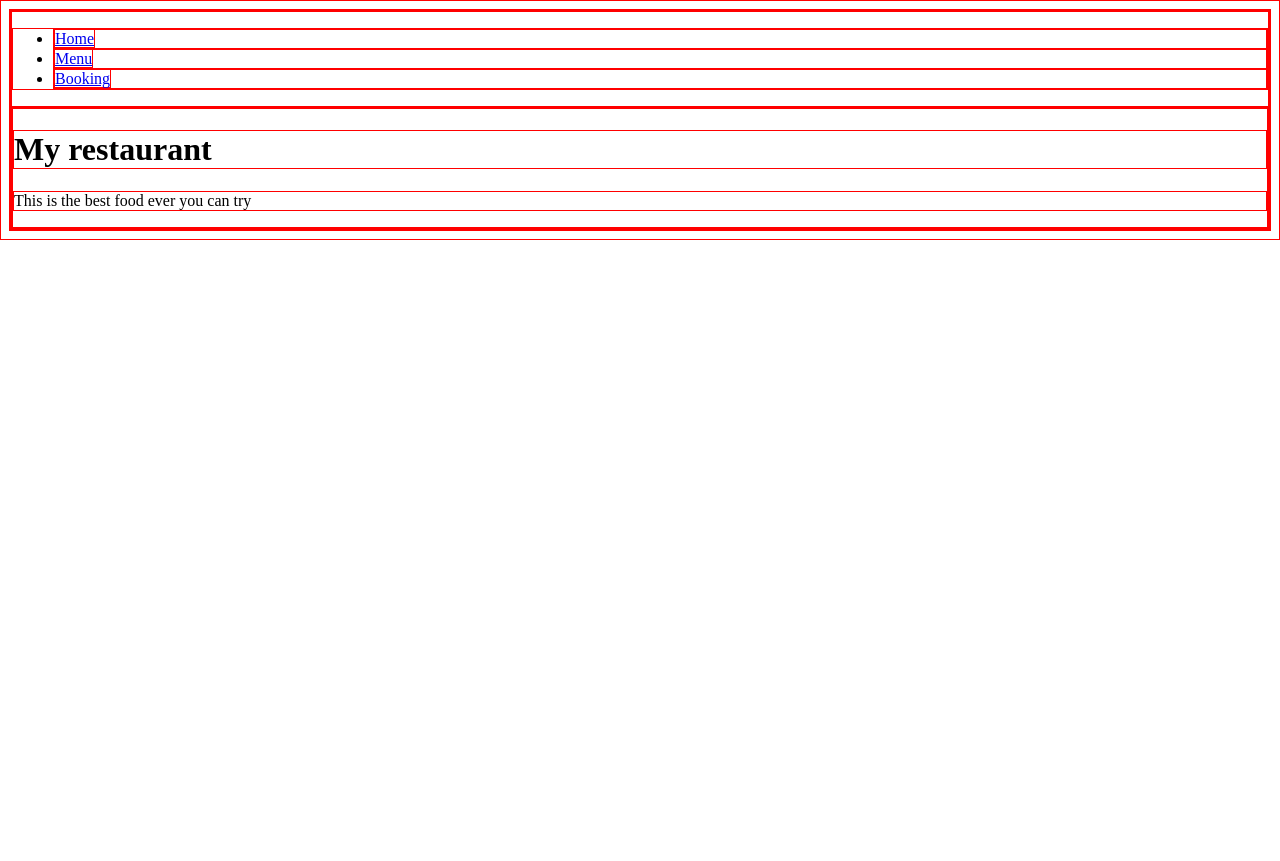
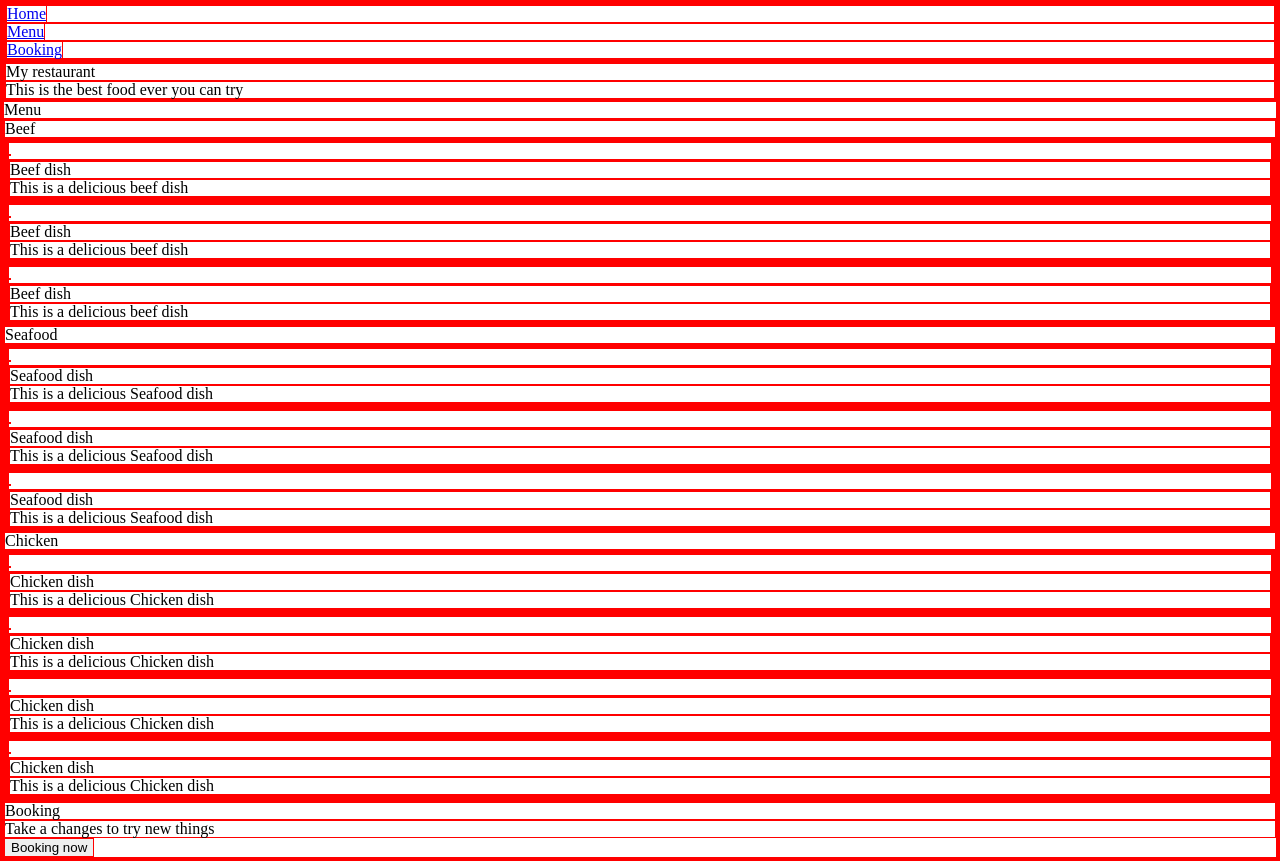
Before and after one commit to Grifo89/Javascript-restaurant-page, a website built with webpack: page dist/index.html in a window 1280 px wide. Before the commit the page ends 800 px from the top, so only its background shows below. Built offline with nearby package versions, Linux system fonts and the light colour scheme.

Commit message:
Finish components and add reset css

```diff
--- a/package.json
+++ b/package.json
@@ -27,6 +27,7 @@
     "eslint": "^6.8.0",
     "eslint-config-airbnb-base": "^14.0.0",
     "eslint-plugin-import": "^2.20.1",
+    "json-loader": "^0.5.7",
     "node-sass": "^4.13.1",
     "sass-loader": "^8.0.2",
     "style-loader": "^1.1.3",
--- /dev/null
+++ b/src/components/booking/booking.js
@@ -0,0 +1,24 @@
+const Booking = (function() {
+  'use strict';
+  const bookingTitle = document.createElement("h1")
+  const bookingContainer = document.createElement("div")
+  const bookingText = document.createElement("p")
+  const bookingButton = document.createElement("button")
+
+  bookingTitle.classList.add("booking-title")
+  bookingTitle.textContent = "Booking"
+  bookingText.classList.add("booking-text")
+  bookingText.textContent = "Take a changes to try new things"
+  bookingButton.classList.add("booking-button")
+  bookingButton.textContent = "Booking now"
+  bookingContainer.classList.add("booking-container")
+  bookingContainer.id = "booking"
+
+  bookingContainer.appendChild(bookingTitle)
+  bookingContainer.appendChild(bookingText)
+  bookingContainer.appendChild(bookingButton)
+
+  return bookingContainer
+}());
+
+export default Booking
--- /dev/null
+++ b/src/components/card/card.js
@@ -0,0 +1,31 @@
+const Card = (dish) => {
+  'use strict';
+  const cardContainer = document.createElement("div")
+  const cardInner = document.createElement("div")
+  const cardFront = document.createElement("div")
+  const cardBack = document.createElement("div")
+  const cardImage = document.createElement("img")
+  const cardTitle = document.createElement("h1")
+  const cardDescription = document.createElement("p")
+
+  cardContainer.classList.add("flip-card")
+  cardInner.classList.add("flip-card-inner")
+  cardFront.classList.add("flip-card-front")
+  cardBack.classList.add("flip-card-back")
+
+  cardTitle.textContent = dish.title
+  cardDescription.textContent = dish.description
+
+  cardFront.appendChild(cardImage)
+  cardBack.appendChild(cardTitle)
+  cardBack.appendChild(cardDescription)
+  cardInner.appendChild(cardFront)
+  cardInner.appendChild(cardBack)
+  cardContainer.appendChild(cardInner)
+
+  cardImage.src = dish ? dish.src : ""
+
+  return cardContainer
+}
+
+export default Card
--- a/src/components/home/home.js
+++ b/src/components/home/home.js
@@ -15,7 +15,6 @@ const Home = (function() {
 
   divHomeText.appendChild(title)
   divHomeText.appendChild(content)
-
   divHome.appendChild(divHomeText)
 
   return divHome
--- /dev/null
+++ b/src/components/menu/menu.js
@@ -0,0 +1,41 @@
+import Card from '../card/card'
+const json = require('../../menu.json')
+
+
+const Title = (function() {
+  'use strict';
+  const title = document.createElement("h1")
+  title.textContent = "Menu"
+  title.classList.add("menu-title")
+  title.id = "menu"
+
+  return title;
+}());
+
+const List = (function() {
+  'use strict';
+
+  const menuContainer = document.createElement("div")
+  menuContainer.classList.add("menu-container")
+
+
+  Object.keys(json).forEach((category) => {
+    const list = document.createElement("ul")
+    list.classList.add("menu-list")
+    const menuSubtitle = document.createElement("h2")
+    menuSubtitle.classList.add("menu-subtitle")
+    menuSubtitle.textContent = category
+    json[category].forEach((dish) => {
+      const listItem = document.createElement("li")
+      listItem.classList.add("menu-item")
+      listItem.appendChild(Card(dish))
+      list.appendChild(listItem)
+    });
+    menuContainer.appendChild(menuSubtitle)
+    menuContainer.appendChild(list)
+  });
+
+  return menuContainer
+}());
+
+export default {Title, List}
--- a/src/index.js
+++ b/src/index.js
@@ -1,8 +1,16 @@
+// import './reset.scss';
 import './style.scss';
-import Navbar from './components/navbar/navbar'
-import Home from './components/home/home'
+import Navbar from './components/navbar/navbar';
+import Home from './components/home/home';
+import Menu from './components/menu/menu';
+import Booking from './components/booking/booking';
+
+
 
 const content = document.getElementById('content')
 
 content.appendChild(Navbar)
 content.appendChild(Home)
+content.appendChild(Menu.Title);
+content.appendChild(Menu.List)
+content.appendChild(Booking)
--- /dev/null
+++ b/src/menu.json
@@ -0,0 +1,58 @@
+{
+  "Beef": [
+    {
+      "title": "Beef dish",
+      "src": "",
+      "description": "This is a delicious beef dish"
+    },
+    {
+      "title": "Beef dish",
+      "src": "",
+      "description": "This is a delicious beef dish"
+    },
+    {
+      "title": "Beef dish",
+      "src": "",
+      "description": "This is a delicious beef dish"
+    }
+  ],
+  "Seafood": [
+    {
+      "title": "Seafood dish",
+      "src": "",
+      "description": "This is a delicious Seafood dish"
+    },
+    {
+      "title": "Seafood dish",
+      "src": "",
+      "description": "This is a delicious Seafood dish"
+    },
+    {
+      "title": "Seafood dish",
+      "src": "",
+      "description": "This is a delicious Seafood dish"
+    }
+  ],
+  "Chicken": [
+    {
+      "title": "Chicken dish",
+      "src": "",
+      "description": "This is a delicious Chicken dish"
+    },
+    {
+      "title": "Chicken dish",
+      "src": "",
+      "description": "This is a delicious Chicken dish"
+    },
+    {
+      "title": "Chicken dish",
+      "src": "",
+      "description": "This is a delicious Chicken dish"
+    },
+    {
+      "title": "Chicken dish",
+      "src": "",
+      "description": "This is a delicious Chicken dish"
+    }
+  ]
+}
--- /dev/null
+++ b/src/reset.scss
@@ -0,0 +1,30 @@
+html, body, div, span, applet, object, iframe, h1, h2, h3, h4, h5, h6, p, blockquote, pre, a, abbr, acronym, address, big, cite, code, del, dfn, em, img, ins, kbd, q, s, samp, small, strike, strong, sub, sup, tt, var, b, u, i, center, dl, dt, dd, ol, ul, li, fieldset, form, label, legend, table, caption, tbody, tfoot, thead, tr, th, td, article, aside, canvas, details, embed, figure, figcaption, footer, header, hgroup, menu, nav, output, ruby, section, summary, time, mark, audio, video {
+  margin: 0;
+  padding: 0;
+  border: 0;
+  font-size: 100%;
+  font: inherit;
+  vertical-align: baseline; }
+
+/* HTML5 display-role reset for older browsers */
+
+article, aside, details, figcaption, figure, footer, header, hgroup, menu, nav, section {
+  display: block; }
+
+body {
+  line-height: 1; }
+
+ol, ul {
+  list-style: none; }
+
+blockquote, q {
+    quotes: none;
+    &:before, &:after, {
+        content: '';
+        content: none;
+    }
+}
+
+table {
+  border-collapse: collapse;
+  border-spacing: 0; }
--- a/src/style.scss
+++ b/src/style.scss
@@ -1,3 +1,11 @@
+@import 'reset';
+
 *{
   border: solid 1px red !important;
 }
+
+$Gold: #F7D330;
+$Blue-green: #3AA3A0;
+$Yellow: #F6C324;
+$Acua: #8AE2E0;
+$Card-font-color: #0e1318eb;
--- a/webpack.config.js
+++ b/webpack.config.js
@@ -2,7 +2,7 @@ const path = require('path');
 
 module.exports = {
 
-  mode: 'development',
+  mode: 'production',
   entry: './src/index.js',
   output: {
     filename: 'main.js',
@@ -30,7 +30,7 @@ module.exports = {
             presets: ['@babel/preset-env']
           }
         }
-      }
+      },
     ],
   },
 };
```
Also changed, not shown: dist/images/food.jpg (added), dist/index.html, dist/main.js, 1 other file.
